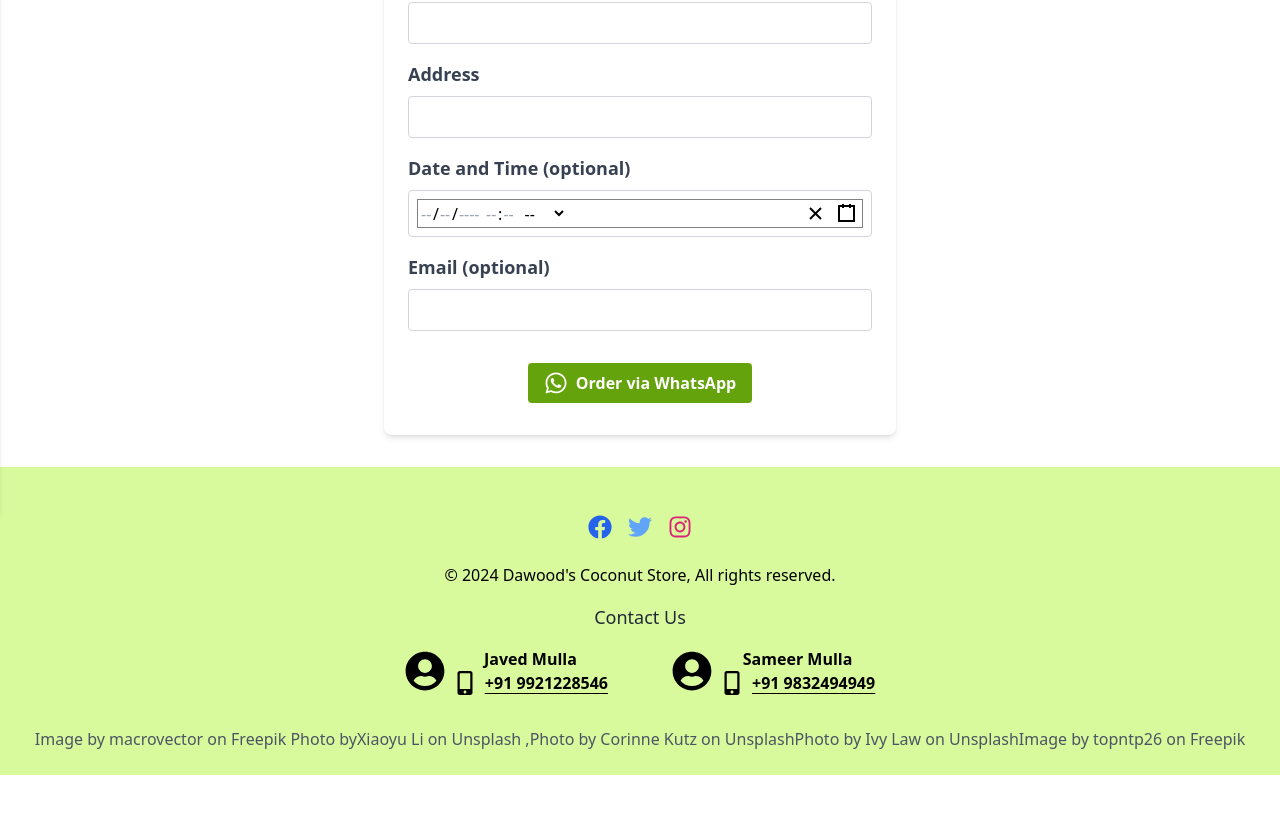
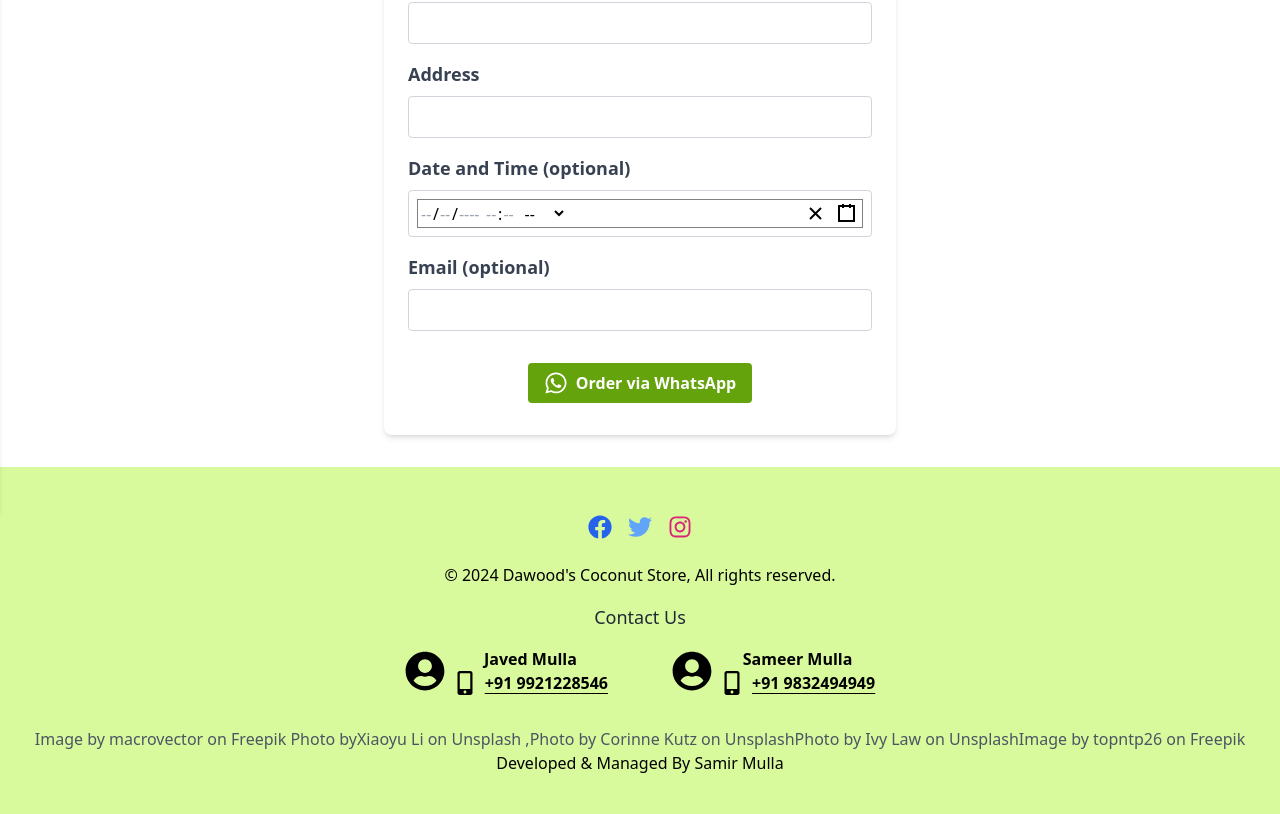
Before and after one commit to Samir-Mulla/Coconut-selling-website, a React (Vite) app: page /contact in a window 1280 px wide. Shown: the part 288-1102 px from the top of the page. Before the commit the page ends 1063 px from the top, so only its background shows below. Built offline with nearby package versions, Linux system fonts and the light colour scheme.

Commit message:
info : added website developer details

```diff
--- a/src/components/Footer.jsx
+++ b/src/components/Footer.jsx
@@ -107,6 +107,9 @@ const Footer = () => {
             <a href="https://www.freepik.com/free-photo/fresh-coconuts-background_1273502.htm#fromView=search&page=1&position=46&uuid=a3cdfd73-33a5-4a3f-bbe2-445a58a05305">
               Image by topntp26 on Freepik
             </a>{" "}
+            <p className="text-black mb-4">
+              Developed & Managed By <a href="https://samirmulla-dev.netlify.app/">Samir Mulla</a>
+            </p>
           </p>
         </div>
       </div>
```
